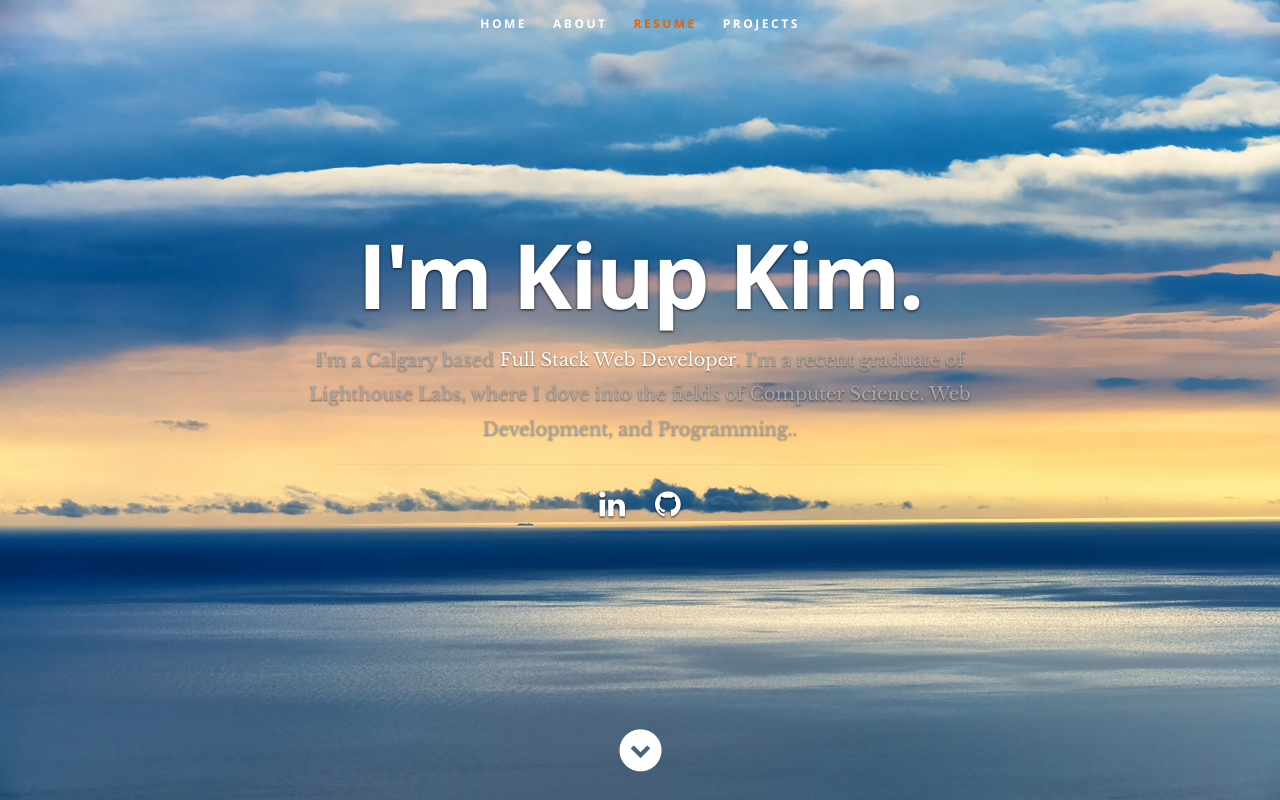
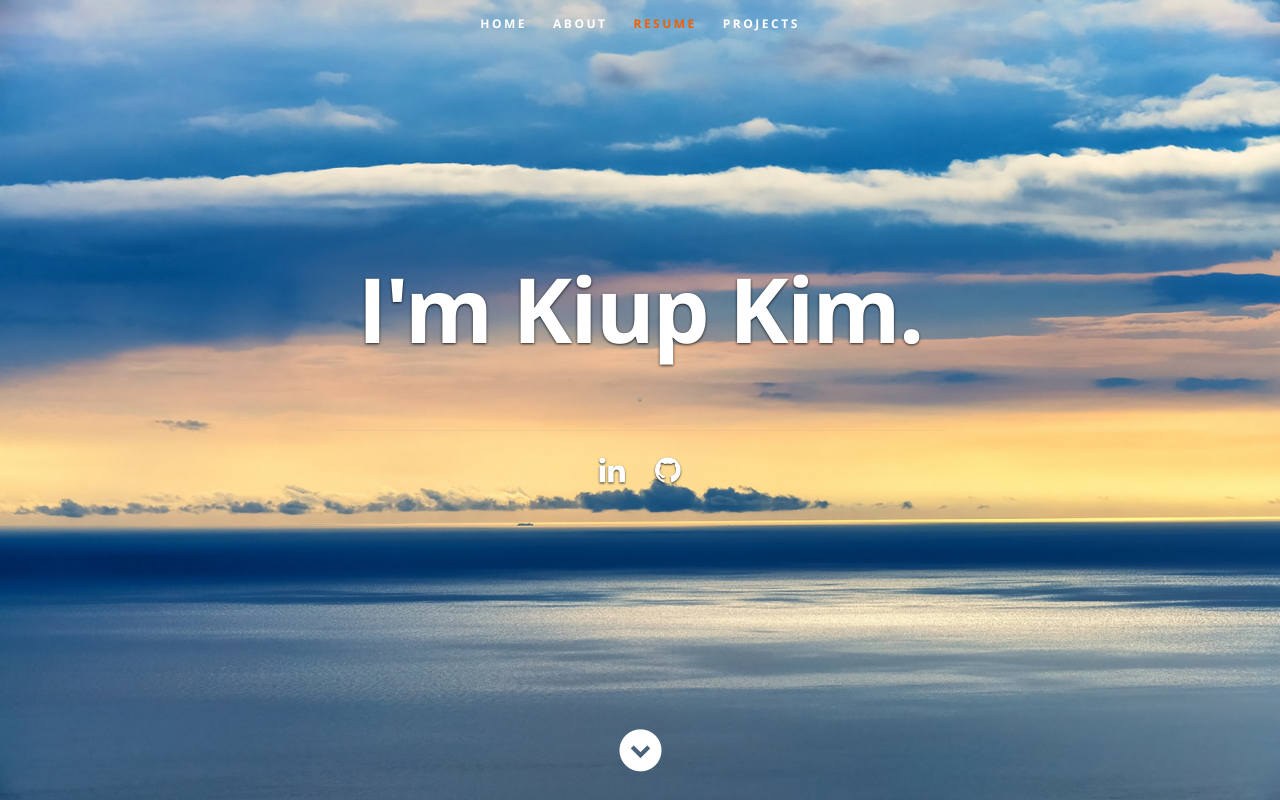
Before and after one commit to kukim96/kukim96.github.io, a React (Create React App) app: page / in a window 1280 px wide. Shown: the top 800 px of the page. Built offline with nearby package versions, Linux system fonts and the light colour scheme.

Commit message:
update resume

```diff
--- a/public/resumeData.json
+++ b/public/resumeData.json
@@ -2,7 +2,7 @@
   "main": {
     "name": "Kiup Kim",
     "occupation": "Full Stack Web Developer",
-    "description": "I'm a recent graduate of Lighthouse Labs, where I dove into the fields of Computer Science, Web Development, and Programming.",
+    "description": "",
     "image": "profilepic.jpg",
     "bio": "I am coming from 3.5 years of experience in retail banking focused on customer service. I have always been interested in technology and wanted to explore what I can do with technology. I decided to leave my position at the bank and pursue full-time studies to learn software development and would love to start a position as a junior developer to gain industry experience.",
     "email": "kukim96@gmail.com",
@@ -13,7 +13,7 @@
       "state": "Alberta",
       "zip": "T3G 4M2"
     },
-    "resumedownload": "Kiup_Kim_Resume.pdf",
+    "resumedownload": "Kiup_Kim_resume.pdf",
     "social": [
       {
         "name": "linkedin",
--- a/src/Components/Header.js
+++ b/src/Components/Header.js
@@ -33,7 +33,7 @@ class Header extends Component {
       <div className="row banner">
          <div className="banner-text">
             <h1 className="responsive-headline">I'm {name}.</h1>
-            <h3>I'm a {city} based <span>{occupation}</span>. {description}.</h3>
+            <h3>{description}.</h3>
             <hr />
             <ul className="social">
                {networks}
```
Also changed, not shown: 1 other file (tests, documents, lock files or other folders).
